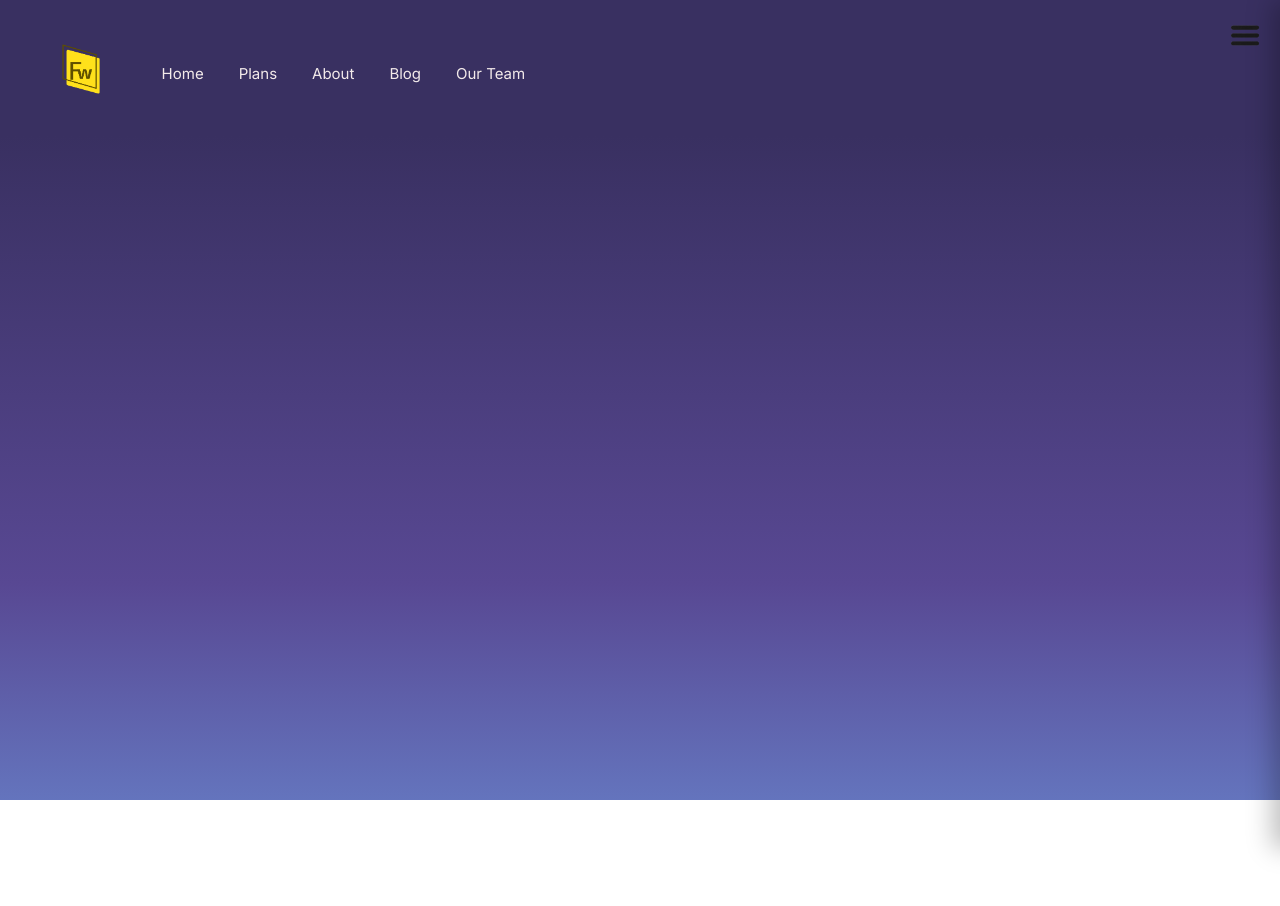
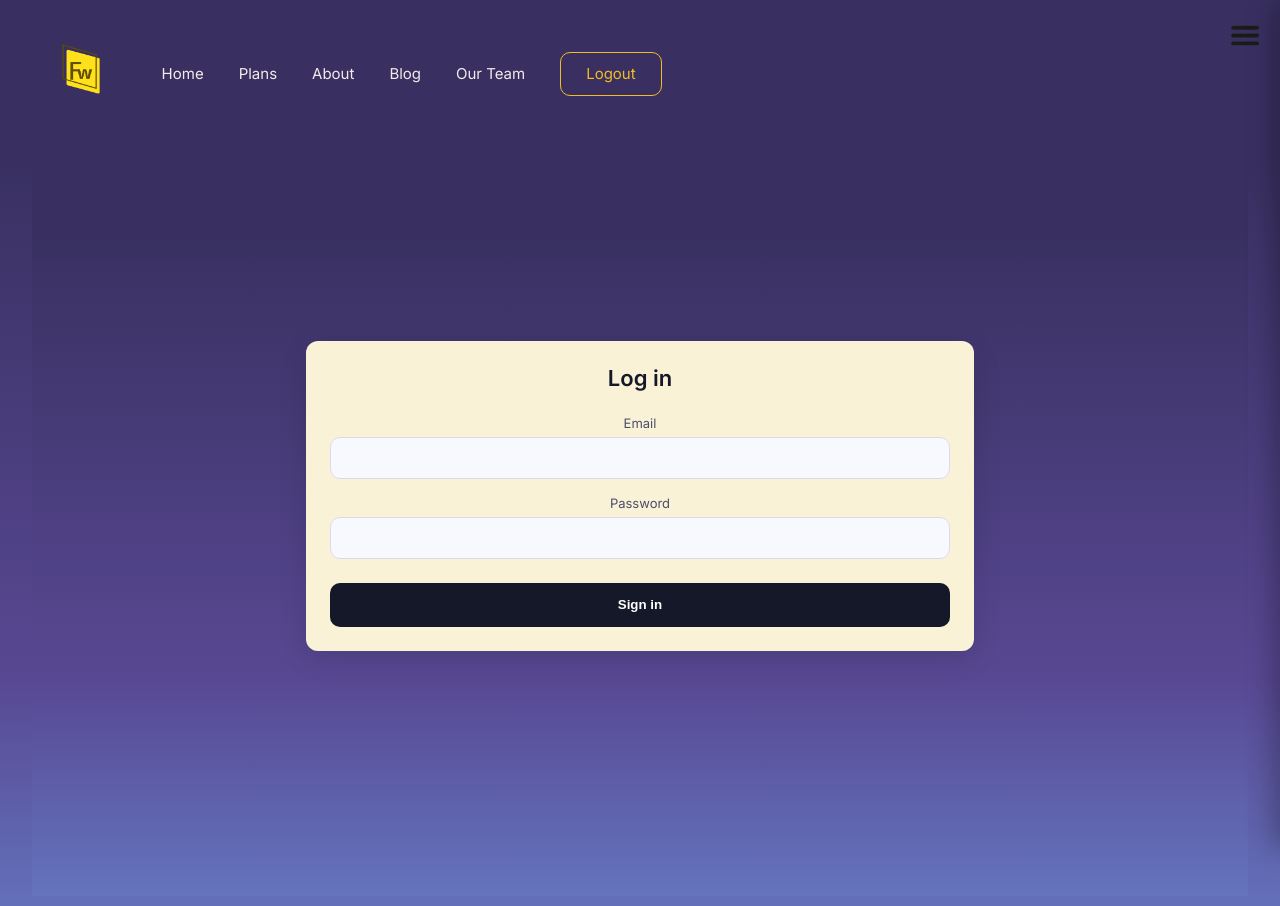
Before and after one commit to emidiop-05/Fitness-World-Frontend, a React (Vite) app in the folder Fitness-World-app/: page /login in a window 1280 px wide. Shown: the top 906 px of the page. Before the commit the page ends 800 px from the top, so only its background shows below. Built offline with nearby package versions, Linux system fonts and the light colour scheme; no server answers; sample sign-in values are in the browser's storage.

Commit message:
profile creation

```diff
--- a/Fitness-World-app/src/App.jsx
+++ b/Fitness-World-app/src/App.jsx
@@ -12,22 +12,30 @@ import Blog from "./pages/Blog";
 import OurTeam from "./pages/OurTeam";
 import Profile from "./pages/Profile";
 import SignUp from "./pages/SignUp";
+import Login from "./pages/Login";
+import PrivateRoute from "./components/PrivateRoute";
 
 export default function App() {
   const [isSidebarOpen, setIsSidebarOpen] = useState(false);
   const toggleSidebar = () => setIsSidebarOpen((v) => !v);
+
   return (
     <>
       <Navbar toggleSidebar={toggleSidebar} />
       <Sidebar isOpen={isSidebarOpen} onClose={toggleSidebar} />
+
       <Routes>
         <Route path="/" element={<Home />} />
         <Route path="/plans" element={<Plans />} />
         <Route path="/about" element={<About />} />
         <Route path="/blog" element={<Blog />} />
         <Route path="/OurTeam" element={<OurTeam />} />
-        <Route path="/profile" element={<Profile />} />
+        {/* protected profile route */}
+        <Route element={<PrivateRoute />}>
+          <Route path="/profile" element={<Profile />} />
+        </Route>
         <Route path="/signup" element={<SignUp />} />
+        <Route path="/login" element={<Login />} />
       </Routes>
     </>
   );
--- /dev/null
+++ b/Fitness-World-app/src/components/LoginForm.jsx
@@ -0,0 +1,83 @@
+import { useState } from "react";
+import style from "../components/SignUpForm.module.css"; // reuse same styles
+import { useNavigate } from "react-router-dom";
+
+const API_BASE = import.meta.env.VITE_API_BASE || "http://localhost:5005";
+
+export default function LoginForm() {
+  const [form, setForm] = useState({ email: "", password: "" });
+  const [loading, setLoading] = useState(false);
+  const [msg, setMsg] = useState(null);
+  const navigate = useNavigate();
+
+  const onChange = (e) =>
+    setForm((f) => ({ ...f, [e.target.name]: e.target.value }));
+
+  const onSubmit = async (e) => {
+    e.preventDefault();
+    setLoading(true);
+    setMsg(null);
+    try {
+      const res = await fetch(`${API_BASE}/api/auth/login`, {
+        method: "POST",
+        headers: { "Content-Type": "application/json" },
+        body: JSON.stringify(form),
+      });
+      const data = await res.json();
+      if (!res.ok) throw new Error(data.error || "Login failed");
+
+      // store token (simple approach)
+      localStorage.setItem("token", data.token);
+      setMsg({ type: "success", text: "Logged in!" });
+
+      // navigate to a protected page (adjust as you like)
+      navigate("/");
+    } catch (err) {
+      setMsg({ type: "error", text: err.message });
+    } finally {
+      setLoading(false);
+    }
+  };
+
+  return (
+    <div className={style.FormContainer}>
+      <form onSubmit={onSubmit} className={style.Form}>
+        <h2 className={style.Title}>Log in</h2>
+
+        <div className={style.Field}>
+          <label htmlFor="email">Email</label>
+          <input
+            id="email"
+            name="email"
+            type="email"
+            value={form.email}
+            onChange={onChange}
+            required
+          />
+        </div>
+
+        <div className={style.Field}>
+          <label htmlFor="password">Password</label>
+          <input
+            id="password"
+            name="password"
+            type="password"
+            value={form.password}
+            onChange={onChange}
+            required
+          />
+        </div>
+
+        <button type="submit" className={style.Submit} disabled={loading}>
+          {loading ? "Signing in…" : "Sign in"}
+        </button>
+
+        {msg && (
+          <p className={msg.type === "error" ? style.MsgError : style.MsgOk}>
+            {msg.text}
+          </p>
+        )}
+      </form>
+    </div>
+  );
+}
--- a/Fitness-World-app/src/components/Navbar.jsx
+++ b/Fitness-World-app/src/components/Navbar.jsx
@@ -1,15 +1,33 @@
 import Logo from "../assets/Logo.png";
 import styles from "../components/Navbar.module.css";
-import { Link } from "react-router-dom";
+import { Link, useNavigate } from "react-router-dom";
 import HamburgerMenu from "../assets/Hamburger_Menu-removebg-preview.png";
+import { useState, useEffect } from "react";
 
 function Navbar({ toggleSidebar }) {
+  const [isLoggedIn, setIsLoggedIn] = useState(false);
+  const navigate = useNavigate();
+
+  useEffect(() => {
+    // check on load
+    const token = localStorage.getItem("token");
+    setIsLoggedIn(!!token);
+  }, []);
+
+  const handleLogout = () => {
+    localStorage.removeItem("token");
+    setIsLoggedIn(false);
+    navigate("/login");
+  };
+
   return (
     <nav className={styles.Navbar}>
       <img className={styles.Logo} src={Logo} alt="Logo" />
+
       <button className={styles.HamburgerBtn} onClick={toggleSidebar}>
-        <img className={styles.Hamburger} src={HamburgerMenu} alt="" />
+        <img className={styles.Hamburger} src={HamburgerMenu} alt="menu" />
       </button>
+
       <div className={styles.NavbarRoutes}>
         <Link to="/">
           <h1 className={styles.Home}>Home</h1>
@@ -26,8 +44,25 @@ function Navbar({ toggleSidebar }) {
         <Link to="/OurTeam">
           <h1 className={styles.OurTeam}>Our Team</h1>
         </Link>
+
+        {/* 🔹 Login/Logout section */}
+        {!isLoggedIn ? (
+          <>
+            <Link to="/login">
+              <h1 className={styles.Login}>Login</h1>
+            </Link>
+            <Link to="/signup">
+              <h1 className={styles.SignUp}>Sign up</h1>
+            </Link>
+          </>
+        ) : (
+          <button onClick={handleLogout} className={styles.LogoutBtn}>
+            Logout
+          </button>
+        )}
       </div>
     </nav>
   );
 }
+
 export default Navbar;
--- a/Fitness-World-app/src/components/Navbar.module.css
+++ b/Fitness-World-app/src/components/Navbar.module.css
@@ -92,3 +92,21 @@ body {
   color: #c9c9c9;
   transform: scale(1.05);
 }
+
+.LogoutBtn {
+  background: transparent;
+  border: 1px solid #f3bb24;
+  border-radius: 10px;
+  color: #f3bb24;
+  font-size: 15px;
+  font-family: "Inter", sans-serif;
+  font-weight: lighter;
+  padding: 10px 25px;
+  cursor: pointer;
+  transition: background 0.2s ease;
+}
+
+.LogoutBtn:hover {
+  background: #f3bb24;
+  color: #141829;
+}
--- /dev/null
+++ b/Fitness-World-app/src/components/PrivateRoute.jsx
@@ -0,0 +1,6 @@
+import { Navigate, Outlet } from "react-router-dom";
+import { auth } from "../lib/auth";
+
+export default function PrivateRoute() {
+  return auth.isLoggedIn() ? <Outlet /> : <Navigate to="/login" replace />;
+}
--- /dev/null
+++ b/Fitness-World-app/src/lib/auth.js
@@ -0,0 +1,14 @@
+export const auth = {
+  getToken() {
+    return localStorage.getItem("token");
+  },
+  isLoggedIn() {
+    return !!localStorage.getItem("token");
+  },
+  login(token) {
+    localStorage.setItem("token", token);
+  },
+  logout() {
+    localStorage.removeItem("token");
+  },
+};
--- /dev/null
+++ b/Fitness-World-app/src/pages/Login.jsx
@@ -0,0 +1,4 @@
+import LoginForm from "../components/LoginForm";
+export default function Login() {
+  return <LoginForm />;
+}
--- a/Fitness-World-app/src/pages/Profile.jsx
+++ b/Fitness-World-app/src/pages/Profile.jsx
@@ -1,3 +1,41 @@
+import { useEffect, useState } from "react";
+
+const API_BASE = import.meta.env.VITE_API_BASE || "http://localhost:5005";
+
 export default function Profile() {
-  return <h1>Welcome to the Profile page!</h1>;
+  const [me, setMe] = useState(null);
+  const [err, setErr] = useState(null);
+
+  useEffect(() => {
+    const token = localStorage.getItem("token");
+    if (!token) return;
+
+    (async () => {
+      try {
+        const res = await fetch(`${API_BASE}/api/protected/me`, {
+          headers: { Authorization: `Bearer ${token}` },
+        });
+        const data = await res.json();
+        if (!res.ok) throw new Error(data.error || "Failed to load profile");
+        setMe(data.user);
+      } catch (e) {
+        setErr(e.message);
+      }
+    })();
+  }, []);
+
+  if (err) return <div style={{ padding: 24 }}>Error: {err}</div>;
+  if (!me) return <div style={{ padding: 24 }}>Loading profile…</div>;
+
+  return (
+    <div style={{ padding: 24 }}>
+      <h1>My Profile</h1>
+      <p>
+        <strong>ID:</strong> {me.id}
+      </p>
+      <p>
+        <strong>Email:</strong> {me.email}
+      </p>
+    </div>
+  );
 }
```
